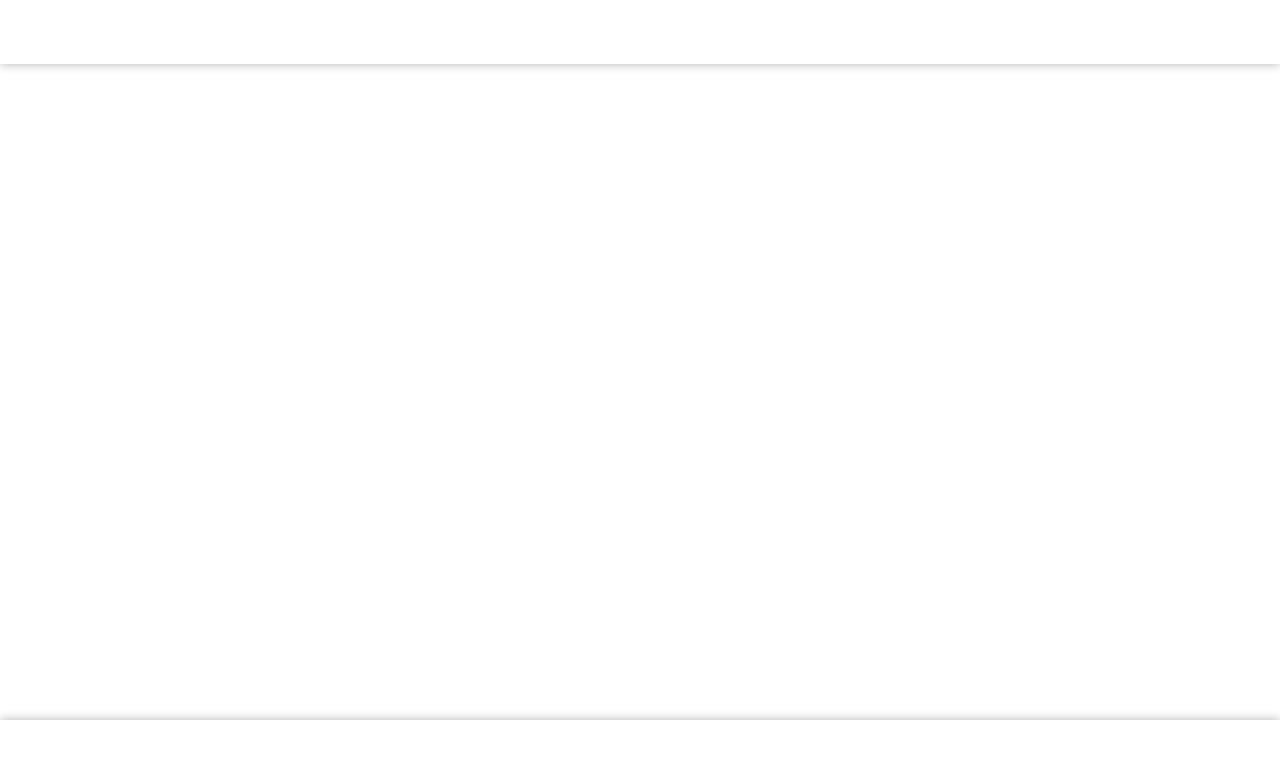
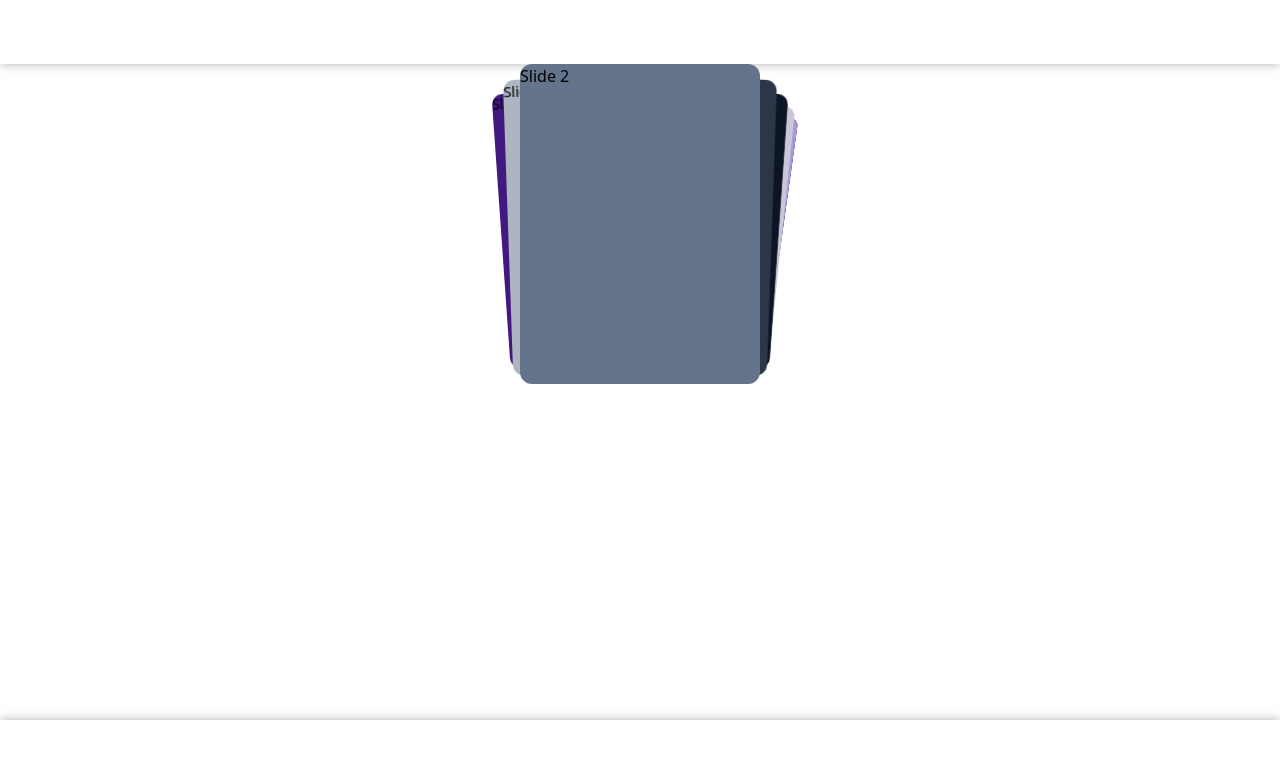
Before and after one commit to alice-ti/cloudMusic, a React (Vite) app: page / in a window 1280 px wide. Shown: the top 758 px of the page. Built offline with nearby package versions, Linux system fonts and the light colour scheme.

Commit message:
feat: add swiper

```diff
--- a/package.json
+++ b/package.json
@@ -11,7 +11,8 @@
   "dependencies": {
     "axios": "^0.27.2",
     "react": "^18.2.0",
-    "react-dom": "^18.2.0"
+    "react-dom": "^18.2.0",
+    "swiper": "^8.3.2"
   },
   "devDependencies": {
     "@types/node": "^18.7.15",
--- /dev/null
+++ b/src/components/Swiper/index.css
@@ -0,0 +1,5 @@
+.swiper {
+    width: 240px;
+    height: 320px;
+    user-select: none;
+}
--- /dev/null
+++ b/src/components/Swiper/index.tsx
@@ -0,0 +1,38 @@
+import React from 'react'
+import { Swiper, SwiperSlide } from 'swiper/react'
+import { EffectCards, Autoplay } from 'swiper'
+import 'swiper/css'
+import 'swiper/css/autoplay'
+import 'swiper/css/effect-cards'
+
+import './index.css'
+
+const SwiperCard: React.FC = () => {
+  return (
+    <>
+      <Swiper
+        autoplay={{
+          delay: 2000,
+          disableOnInteraction: false,
+        }}
+        loop={true}
+        effect={'cards'}
+        grabCursor={true}
+        modules={[EffectCards, Autoplay]}
+        className="flex justify-center items-center rounded-md"
+      >
+        <SwiperSlide className="rounded-xl bg-slate-300">Slide 1</SwiperSlide>
+        <SwiperSlide className="rounded-xl bg-slate-500">Slide 2</SwiperSlide>
+        <SwiperSlide className="rounded-xl bg-slate-700">Slide 3</SwiperSlide>
+        <SwiperSlide className="rounded-xl bg-slate-900">Slide 4</SwiperSlide>
+        <SwiperSlide className="rounded-xl bg-violet-100">Slide 5</SwiperSlide>
+        <SwiperSlide className="rounded-xl bg-violet-300">Slide 6</SwiperSlide>
+        <SwiperSlide className="rounded-xl bg-violet-500">Slide 7</SwiperSlide>
+        <SwiperSlide className="rounded-xl bg-violet-700">Slide 8</SwiperSlide>
+        <SwiperSlide className="rounded-xl bg-violet-900">Slide 9</SwiperSlide>
+      </Swiper>
+    </>
+  )
+}
+
+export default SwiperCard
--- a/src/features/LayoutContent/index.tsx
+++ b/src/features/LayoutContent/index.tsx
@@ -1,7 +1,12 @@
-const LayouContent = () => {
+import React from 'react'
+import SwiperCard from '@/components/Swiper'
+
+const LayouContent: React.FC = () => {
   return (
     <>
-    <main className="flex-1"></main>
+      <main className="flex-1 overflow-y-auto">
+        <SwiperCard />
+      </main>
     </>
   )
 }
```
Also changed, not shown: src/service/index.ts (+8 -1 lines), 1 other file (tests, documents, lock files or other folders).
